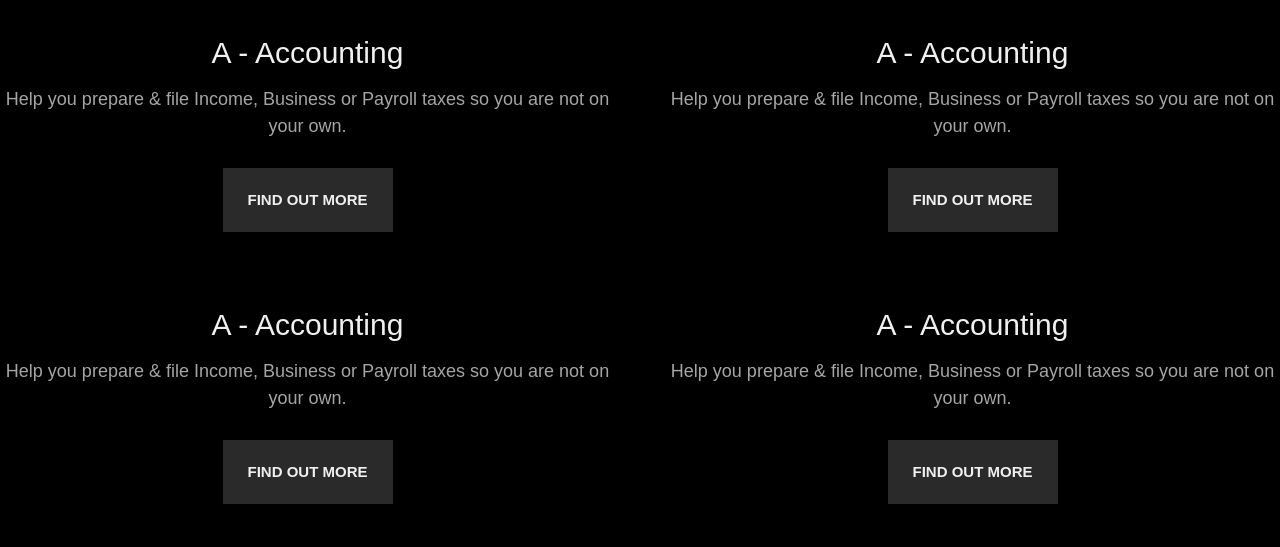
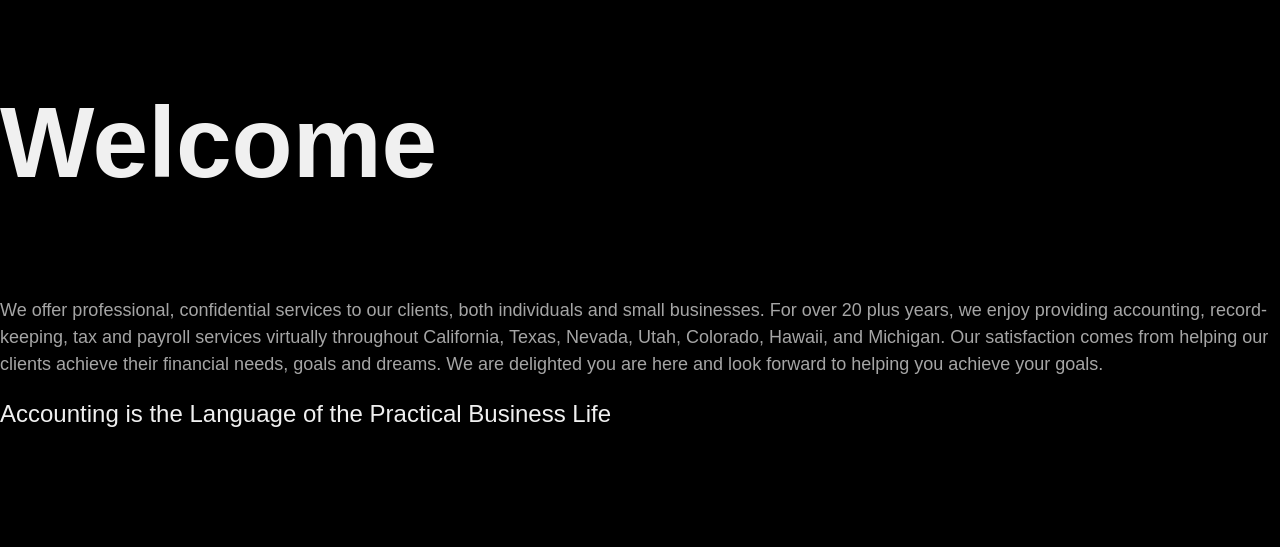
Before and after one commit to Cryneon/Lifesjusttaxing, a plain HTML site: page index.html in a window 1280 px wide. Drawn offline with Linux system fonts and the light colour scheme.

Commit message:
Defining the hero component.

```diff
--- a/index.html
+++ b/index.html
@@ -7,39 +7,20 @@
     <link rel="stylesheet" href="styles/styles.css" />
   </head>
   <body>
-    <div class="grid info">
-      <article class="info__item">
-        <h3>A - Accounting</h3>
-        <p>
-          Help you prepare & file Income, Business or Payroll taxes so you are
-          not on your own.
-        </p>
-        <a class="btn" href="#">Find Out More</a>
-      </article>
-      <article class="info__item">
-        <h3>A - Accounting</h3>
-        <p>
-          Help you prepare & file Income, Business or Payroll taxes so you are
-          not on your own.
-        </p>
-        <a class="btn" href="#">Find Out More</a>
-      </article>
-      <article class="info__item">
-        <h3>A - Accounting</h3>
-        <p>
-          Help you prepare & file Income, Business or Payroll taxes so you are
-          not on your own.
-        </p>
-        <a class="btn" href="#">Find Out More</a>
-      </article>
-      <article class="info__item">
-        <h3>A - Accounting</h3>
-        <p>
-          Help you prepare & file Income, Business or Payroll taxes so you are
-          not on your own.
-        </p>
-        <a class="btn" href="#">Find Out More</a>
-      </article>
-    </div>
+    <section class="hero">
+      <h1 class="hero__heading">Welcome</h1>
+      <p>
+        We offer professional, confidential services to our clients, both
+        individuals and small businesses. For over 20 plus years, we enjoy
+        providing accounting, record-keeping, tax and payroll services virtually
+        throughout California, Texas, Nevada, Utah, Colorado, Hawaii, and
+        Michigan. Our satisfaction comes from helping our clients achieve their
+        financial needs, goals and dreams. We are delighted you are here and
+        look forward to helping you achieve your goals.
+      </p>
+      <footer class="hero__footer">
+        <p>Accounting is the Language of the Practical Business Life</p>
+      </footer>
+    </section>
   </body>
 </html>
--- a/styles/styles.css
+++ b/styles/styles.css
@@ -109,3 +109,12 @@ a {
         column-gap: 5rem;
     }
 }
+
+.hero__footer {
+    color: var(--color-headings);
+    font-size: 2.4rem;
+}
+
+.hero__heading {
+    margin-bottom: 8rem;
+}
```
Also changed, not shown: components/hero.html (added, +15 -0 lines).
